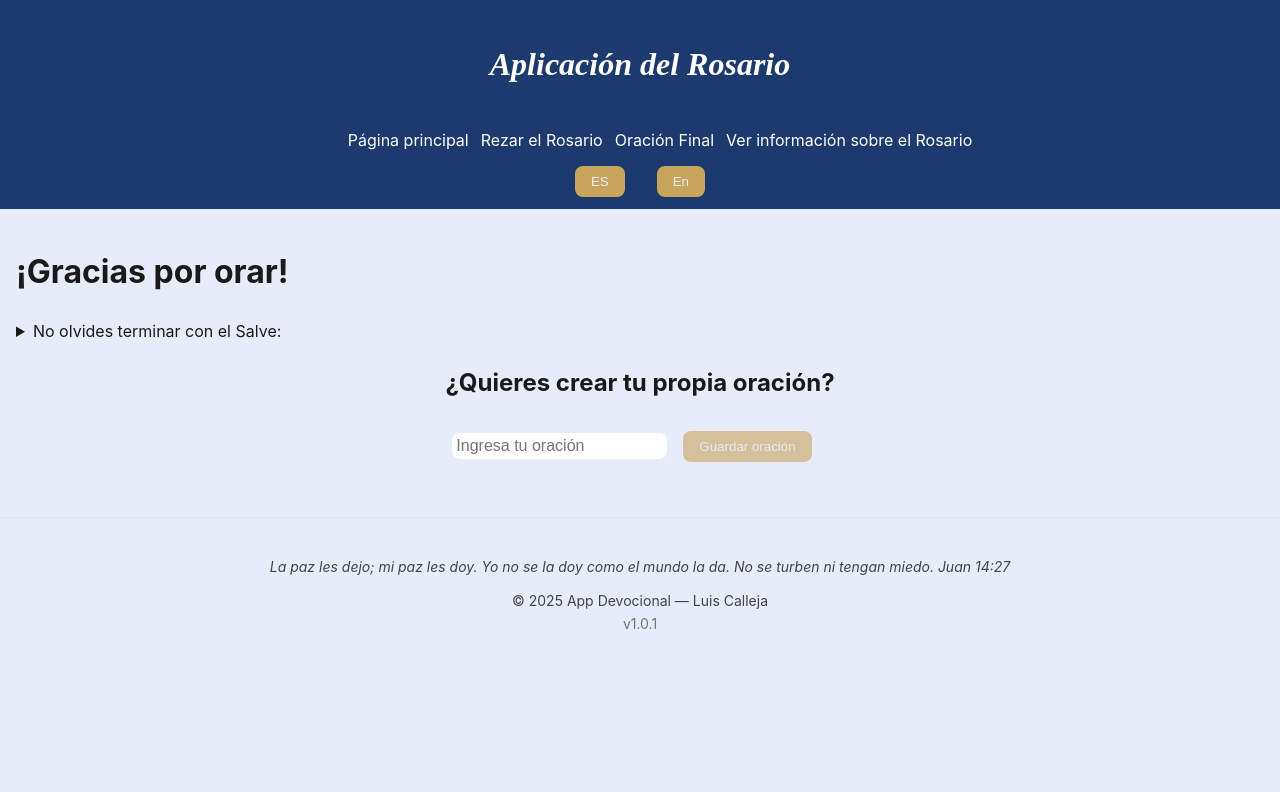
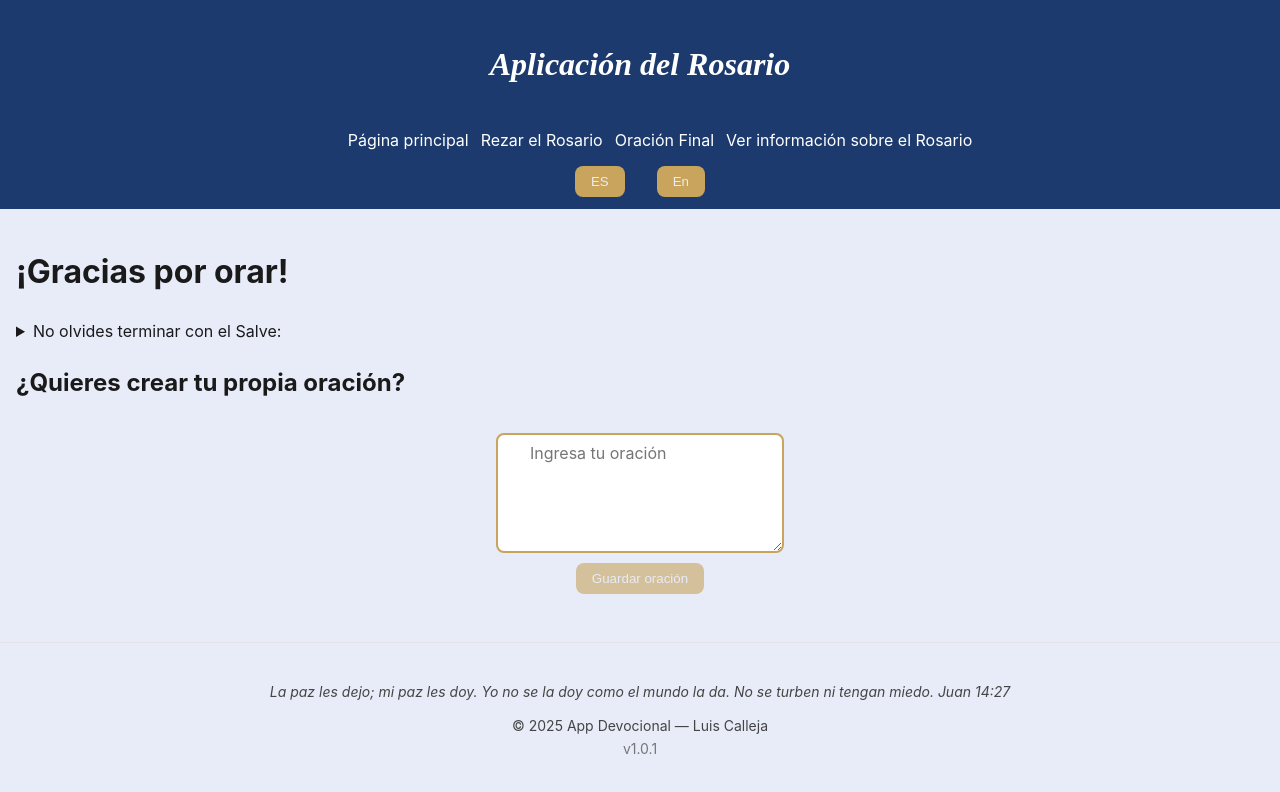
Before and after one commit to LuisDev912/Rosary-guide, a React (Vite) app: page /Rosary/end in a window 1280 px wide. Shown: the top 792 px of the page. Built offline with nearby package versions, Linux system fonts and the light colour scheme.

Commit message:
"styles: improve styles in the end page - Style the form and center the button and the textarea. - Replace input for a textarea to let the user manage the size."

```diff
--- a/src/pages/RosaryEnd.jsx
+++ b/src/pages/RosaryEnd.jsx
@@ -40,7 +40,8 @@ function RosaryEnd() {
                 <h2>{t("end.prayerQuestion")}</h2>
 
                 <form onSubmit={handleSubmit}>
-                    <input
+                    <textarea
+                        rows="5" cols="20"
                         type="text"
                         id={Styles.customPrayerInput}
                         placeholder={t("end.prayerInputPlaceholder")}
--- a/src/styles/page-styles/EndPage.module.css
+++ b/src/styles/page-styles/EndPage.module.css
@@ -1,3 +1,5 @@
+/* --- modal --- */
+
 .reminder {
     cursor:pointer;
     overflow: hidden;
@@ -11,18 +13,32 @@
     border-bottom: 1px solid #e3e3e3;
 }
 
-.customPrayer{
+.reminder p:hover{
+    cursor:text;
+}
+
+/* --- prayer input --- */
+
+.customPrayer form{
     display: flex;
-    justify-content: center;
     align-items: center;
     flex-wrap: wrap;
     flex-direction: column;
 }
 
 #customPrayerInput{
+    font-family: inherit;
     border-radius: var(--radius-md);
-    border: none;
+    border: 2px solid var(--color-accent);
     padding: var(--space-xxs);
     font-size: var(--font-size-md);
     margin: 10px 0;
+    transition: var(--transition-fast);
+    padding: var(--space-xxs) var(--space-md);
+    padding: var(--space-xs) var(--space-xl);
 }
+
+#customPrayerInput:focus{
+    outline: none;
+    box-shadow: var(--shadow-medium);
+}
```
